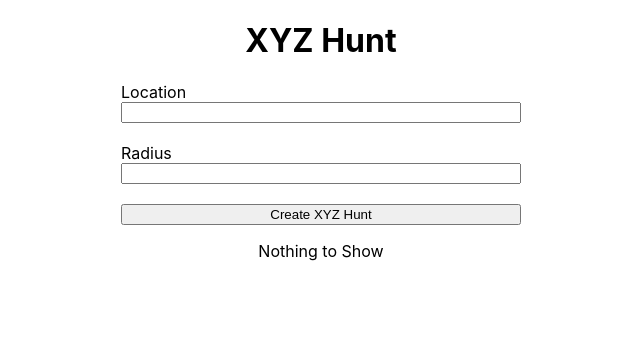
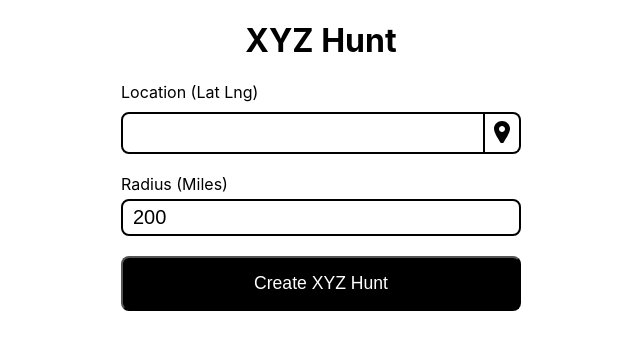
Before and after one commit to jewarner57/xyz-hunt, a React (Create React App) app in the folder client/: page / in a window 1280 px wide. Shown: the top 350 px of the page, without its empty margins (319-959 px from the left). Built offline with nearby package versions, Linux system fonts and the light colour scheme.

Commit message:
feat: add some styling to forms.

```diff
--- a/client/src/App/App.css
+++ b/client/src/App/App.css
@@ -9,10 +9,49 @@
   max-width: 400px;
 }
 
-input {
+label {
+  text-align: left;
+}
+
+.locateContainer {
+  display: flex;
+  margin-top: 5px;
   margin-bottom: 20px;
 }
 
-label {
-  text-align: left;
+.geoLocateButton {
+  border: 2px solid black;
+  border-left: 0;
+  border-top-right-radius: 8px;
+  border-bottom-right-radius: 8px;
+  padding: 5px;
+  margin-top: 5px;
 }
+
+input {
+  margin-bottom: 20px;
+  border: 2px solid black;
+  font-size: 20px;
+  padding-left: 10px;
+  border-radius: 8px;
+  padding-top: 5px;
+  padding-bottom: 5px;
+  margin-top: 5px;
+}
+
+input#location {
+  margin-bottom: 0;
+  border-top-right-radius: 0px;
+  border-bottom-right-radius: 0px;
+  width: 100%;
+}
+
+button {
+  padding: 15px;
+  font-size: 1.1em;
+  color: white;
+  background-color: black;
+  width: 100%;
+  border-radius: 8px;
+  cursor: pointer;
+}
--- a/client/src/App/App.js
+++ b/client/src/App/App.js
@@ -5,29 +5,57 @@ import List from '../List/List'
 function App() {
 
   const [placeList, setPlaceList] = useState([])
+  const [radius, setRadius] = useState(200)
+  const [loading, setLoading] = useState(false)
+  const [locationLoading, setLocationLoading] = useState(false)
+  const [locationCoords, setLocationCoords] = useState("")
 
   const getListOfPlaces = async (e) => {
     e.preventDefault()
+    setLoading(true)
 
-    const res = await fetch(`${process.env.REACT_APP_API_URL}/nearby/37.40/-122.08`)
+    const lat = locationCoords.split(" ")[0]
+    const lng = locationCoords.split(" ")[1]
+
+    const res = await fetch(`${process.env.REACT_APP_API_URL}/nearby/${lat}/${lng}/${radius}`)
     const content = await res.json();
 
-    console.log(content)
-    setPlaceList(content)
+    // Extract letters and place names from response
+    const placesArray = []
+    for (const [key, value] of Object.entries(content)) {
+      placesArray.push({ letter: key, name: value.name, address: value.vicinity })
+    }
+
+    setPlaceList(placesArray)
+    setLoading(false)
+  }
+
+  const getCurrentPosition = async (e) => {
+    e.preventDefault();
+    setLocationLoading(true)
+    navigator.geolocation.getCurrentPosition(function (position) {
+      setLocationCoords(`${position.coords.latitude} ${position.coords.longitude}`)
+      setLocationLoading(false)
+    })
   }
 
   return (
     <div className="App">
       <h1>XYZ Hunt</h1>
       <form className="locationForm" onSubmit={(e) => getListOfPlaces(e)}>
-        <label htmlFor="location">Location</label>
-        <input id="location" />
-        <label htmlFor="radius">Radius</label>
-        <input id="radius" />
-        <button type="submit">Create XYZ Hunt</button>
+        <label htmlFor="location">Location (Lat Lng)</label>
+        <div className="locateContainer">
+          <input id="location" disabled={locationLoading} value={locationCoords} onChange={(e) => setLocationCoords(e.target.value)} />
+          <div onClick={(e) => getCurrentPosition(e)} className="geoLocateButton">
+            <svg xmlns="http://www.w3.org/2000/svg" width="24" height="24" fill="currentColor" viewBox="0 0 24 20"><path d="M12 0c-4.198 0-8 3.403-8 7.602 0 4.198 3.469 9.21 8 16.398 4.531-7.188 8-12.2 8-16.398 0-4.199-3.801-7.602-8-7.602zm0 11c-1.657 0-3-1.343-3-3s1.343-3 3-3 3 1.343 3 3-1.343 3-3 3z" /></svg>
+          </div>
+        </div>
+        <label htmlFor="radius">Radius (Miles)</label>
+        <input id="radius" type="number" value={radius} onChange={(e) => setRadius(e.target.value)} />
+        <button type="submit" disabled={loading}>Create XYZ Hunt</button>
       </form>
 
-      <List placeList={placeList} ></List>
+      <List placeList={placeList} loading={loading}></List>
     </div>
   );
 }
--- a/client/src/List/List.js
+++ b/client/src/List/List.js
@@ -2,18 +2,22 @@ import './List.css';
 import { useState } from 'react'
 
 function List(props) {
-    const { placeList } = props
-    const [loading, setLoading] = useState(false)
+    const { placeList, loading } = props
 
     return (
         <div>
             {!loading ?
                 <div className="List">
                     {placeList.length > 0 ? placeList.map((item) => {
-                        return <div>{item.name}</div>
+                        return (
+                            <div className="" key={item.letter + item.name}>
+                                <h1>{item.letter.toUpperCase()}:</h1>
+                                <p>{item.name || "-"}</p>
+                            </div>
+                        )
                     })
                         :
-                        <p>Nothing to Show</p>
+                        null
                     }
                 </div>
                 :
```
Also changed, not shown: 1 other file (tests, documents, lock files or other folders).
